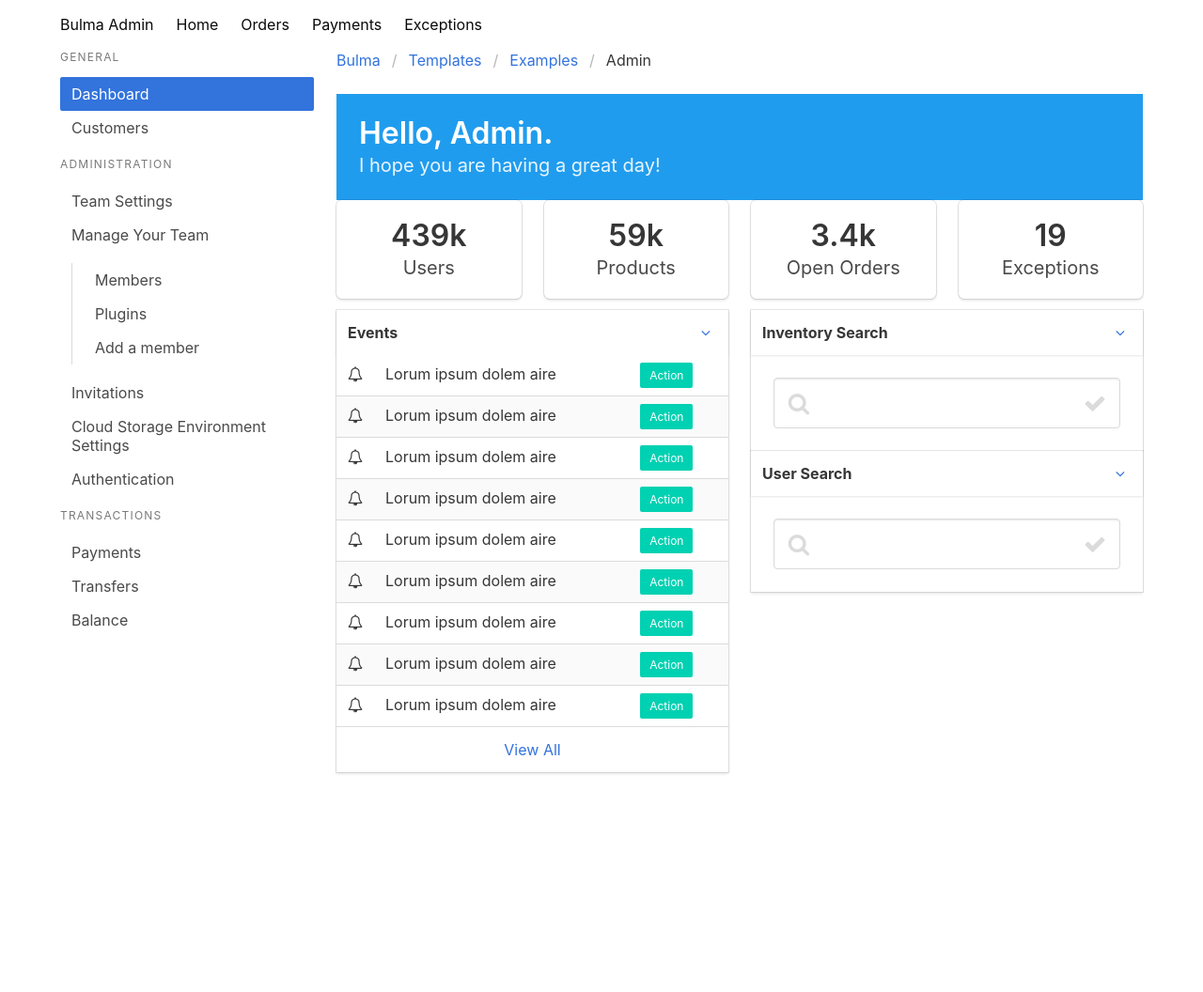
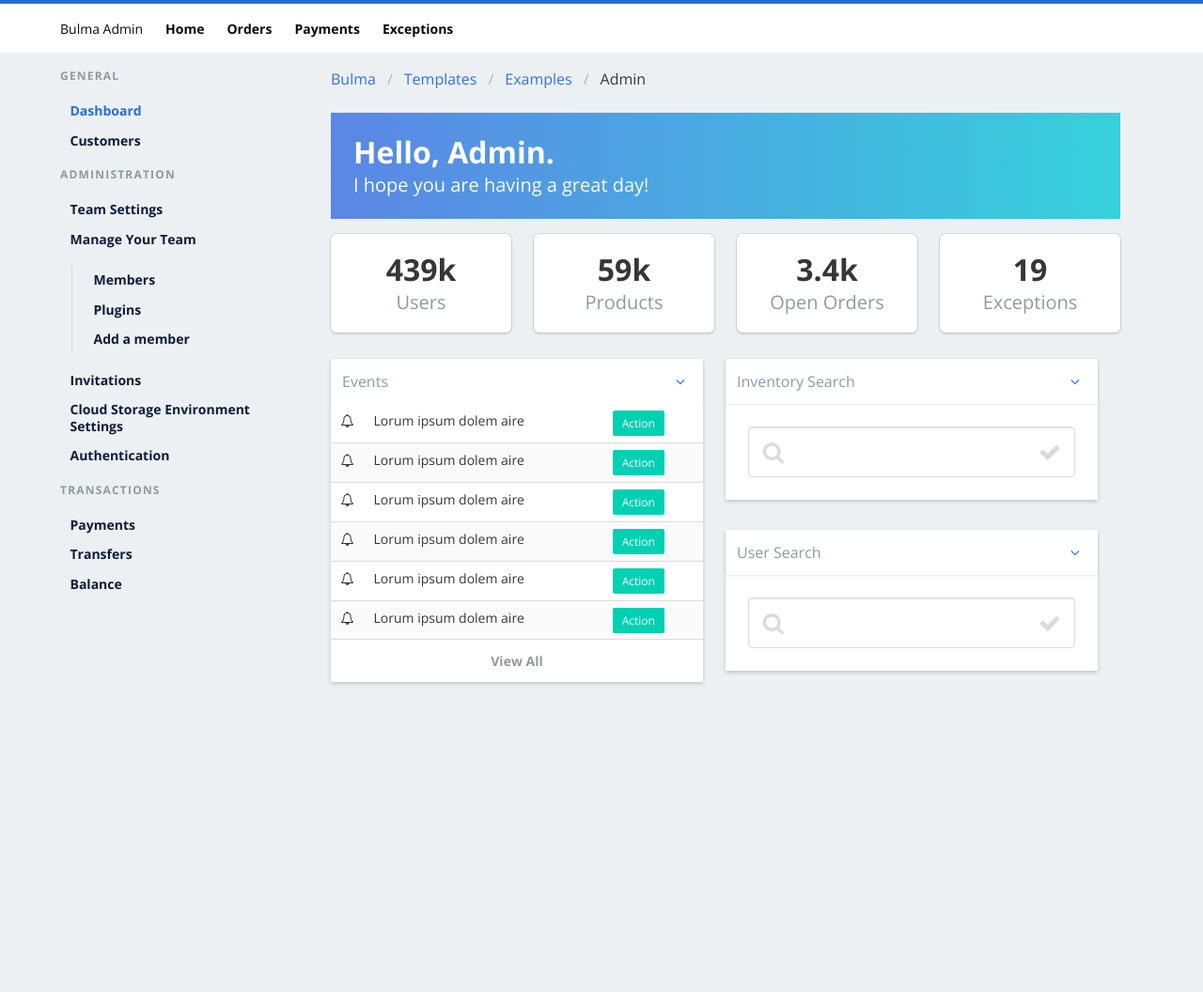
Before and after one commit to 5l1v3r1/SocialBot-1, a Python web app: template source/gui/templates/index.html in a window 1280 px wide. Shown: the whole page at 94% size. Before the commit the page ends 824 px from the top, so only its background shows below. Run offline with Jinja, Linux system fonts and the light colour scheme; the template is opened without the code that fills it, so the values that code supplies are empty.

Commit message:
Updated index.html. Added admin.css.

```diff
--- /dev/null
+++ b/source/gui/css/admin.css
@@ -0,0 +1,81 @@
+html, body {
+  font-family: 'Open Sans', serif;
+  font-size: 16px;
+  line-height: 1.5;
+  height: 100%;
+  background: #ECF0F3;
+}
+nav.navbar {
+  border-top: 4px solid #276cda;
+  margin-bottom: 1rem;
+}
+.navbar-item.brand-text {
+  font-weight: 300;
+}
+.navbar-item, .navbar-link {
+  font-size: 14px;
+  font-weight: 700;
+}
+.columns {
+  width: 100%;
+  height: 100%;
+}
+.menu-label {
+  color: #8F99A3;
+  letter-spacing: 1.3;
+  font-weight: 700;
+}
+.menu-list a {
+  color: #0F1D38;
+  font-size: 14px;
+  font-weight: 700;
+}
+.menu-list a:hover {
+  background-color: transparent;
+  color: #276cda;
+}
+.menu-list a.is-active {
+  background-color: transparent;
+  color: #276cda;
+  font-weight: 700;
+}
+.card {
+  box-shadow: 0px 2px 4px rgba(0, 0, 0, 0.18);
+  margin-bottom: 2rem;
+}
+.card-header-title {
+  color: #8F99A3;
+  font-weight: 400;
+}
+.info-tiles {
+  margin: 1rem 0;
+}
+.info-tiles .subtitle {
+  font-weight: 300;
+  color: #8F99A3;
+}
+.hero.welcome.is-info {
+  background: #36D1DC;
+  background: -webkit-linear-gradient(to right, #5B86E5, #36D1DC);
+  background: linear-gradient(to right, #5B86E5, #36D1DC);
+}
+.hero.welcome .title, .hero.welcome .subtitle {
+  color: hsl(192, 17%, 99%);
+}
+.card .content {
+  font-size: 14px;
+}
+.card-footer-item {
+  font-size: 14px;
+  font-weight: 700;
+  color: #8F99A3;
+}
+.card-footer-item:hover {
+}
+.card-table .table {
+  margin-bottom: 0;
+}
+.events-card .card-table {
+  max-height: 250px;
+  overflow-y: scroll;
+}
--- a/source/gui/templates/index.html
+++ b/source/gui/templates/index.html
@@ -7,14 +7,10 @@
         <title>Admin - Free Bulma template</title>
         <link rel="stylesheet" href="https://maxcdn.bootstrapcdn.com/font-awesome/4.7.0/css/font-awesome.min.css">
         <link href="https://fonts.googleapis.com/css?family=Open+Sans:300,400,700" rel="stylesheet">
-        <!-- Bulma Version 0.7.1-->
         <link rel="stylesheet" href="https://cdnjs.cloudflare.com/ajax/libs/bulma/0.7.1/css/bulma.min.css" />
         <link rel="stylesheet" type="text/css" href="../css/admin.css">
     </head>
-
     <body>
-
-        <!-- START NAV -->
         <nav class="navbar is-white">
             <div class="container">
                 <div class="navbar-brand">
@@ -42,11 +38,9 @@
                         Exceptions
                         </a>
                     </div>
-
                 </div>
             </div>
         </nav>
-        <!-- END NAV -->
         <div class="container">
             <div class="columns">
                 <div class="column is-3">
```
Lines whose indentation alone changed are shown as unchanged.
